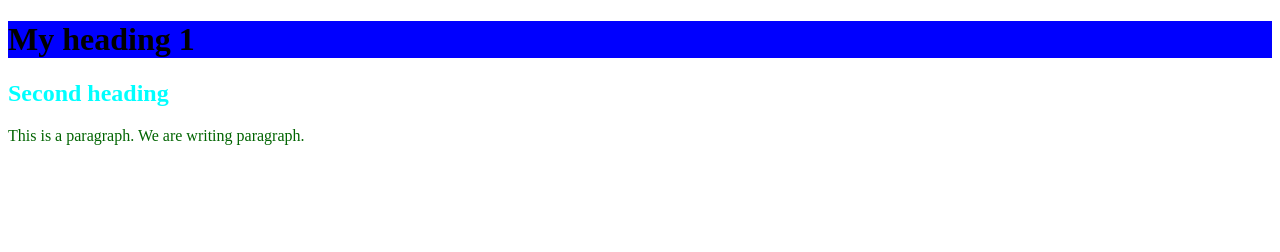
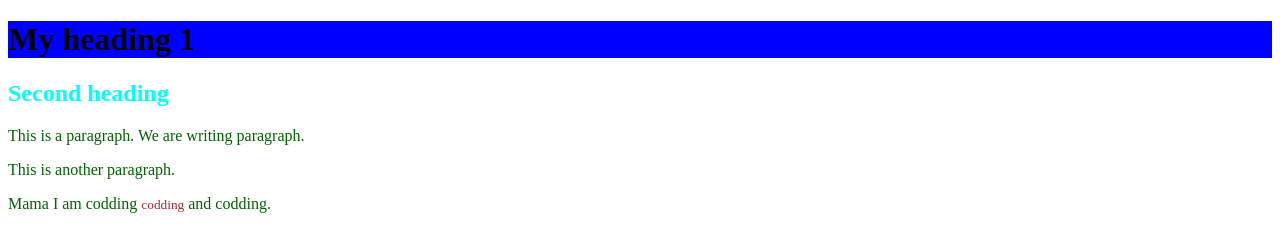
Before and after one commit to Avijit-Sarkar-Avi/my-third-repo, a plain HTML site: page index.html in a window 1280 px wide. Drawn offline with Linux system fonts and the light colour scheme.

Commit message:
new changes

```diff
--- a/index.html
+++ b/index.html
@@ -13,6 +13,8 @@
     <h1>My heading 1</h1>
     <h2>Second heading</h2>
     <p>This is a paragraph. We are writing paragraph.</p>
+    <p>This is another paragraph.</p>
+    <p>Mama I am codding <small>codding</small> and codding.</p>
 </body>
 
 </html>
--- a/style.css
+++ b/style.css
@@ -9,3 +9,7 @@ h2 {
 p {
     color: darkgreen;
 }
+
+small {
+    color: brown;
+}
```
